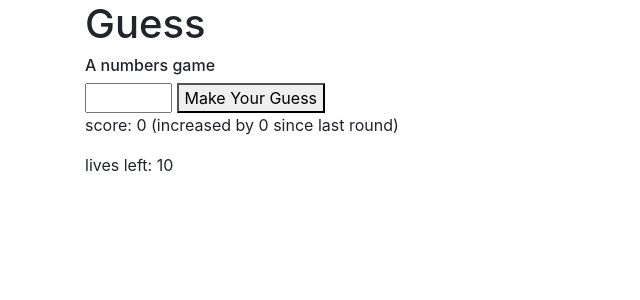
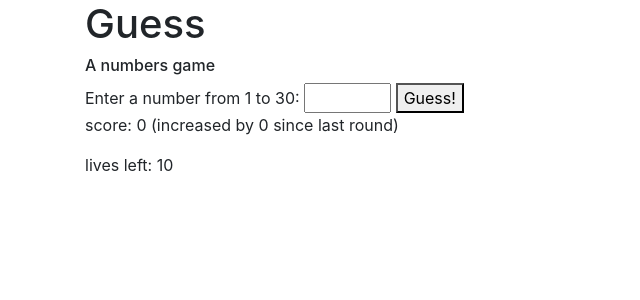
Before and after one commit to jzeng23/guess, a Django app: page /play in a window 1280 px wide. Shown: the top 300 px of the page, without its empty margins (0-640 px from the left). Run offline with Django 3.2, Linux system fonts and the light colour scheme; some libraries are stand-ins or nearby versions.

Commit message:
add instructions to play.html

```diff
--- a/guess/templates/guess/play.html
+++ b/guess/templates/guess/play.html
@@ -3,8 +3,9 @@
 {% block body %}
 <form action="{% url 'guess:play' %}" method="post">
     {% csrf_token %}
+    Enter a number from 1 to 30:
     <input type="number" name="answer" min="1" max="30" required>
-    <button>Make Your Guess</button>
+    <button>Guess!</button>
 </form>
     {% if answer != -1 %}
     <p>Last round, you guessed {{ answer }}. The correct answer was {{ correct }}.</p>
--- a/guess/views.py
+++ b/guess/views.py
@@ -6,7 +6,7 @@ from django.http import HttpResponseRedirect
 def index(request):
     return render(request, "guess/index.html")
 
-MAX_NUM = 30
+MAX_NUM = 30 # the
 UPPER_OFFSET = 7
 LOWER_OFFSET = 3
 INITIAL_LIVES = 10
@@ -52,5 +52,5 @@ def play(request):
         })
     else:
         return render(request, "guess/play.html", {
-            "score":request.session["score"], "scoreChange":request.session["scoreChange"], "lives":request.session["lives"], "livesChange":request.session["livesChange"], "answer":answer, "correct":correct
+            "MAX_NUM":MAX_NUM, "score":request.session["score"], "scoreChange":request.session["scoreChange"], "lives":request.session["lives"], "livesChange":request.session["livesChange"], "answer":answer, "correct":correct
         })
```
